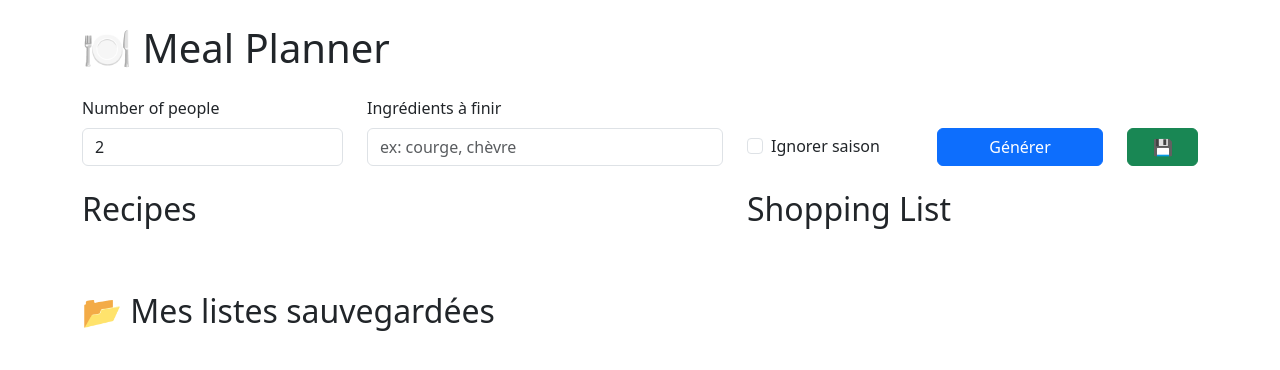
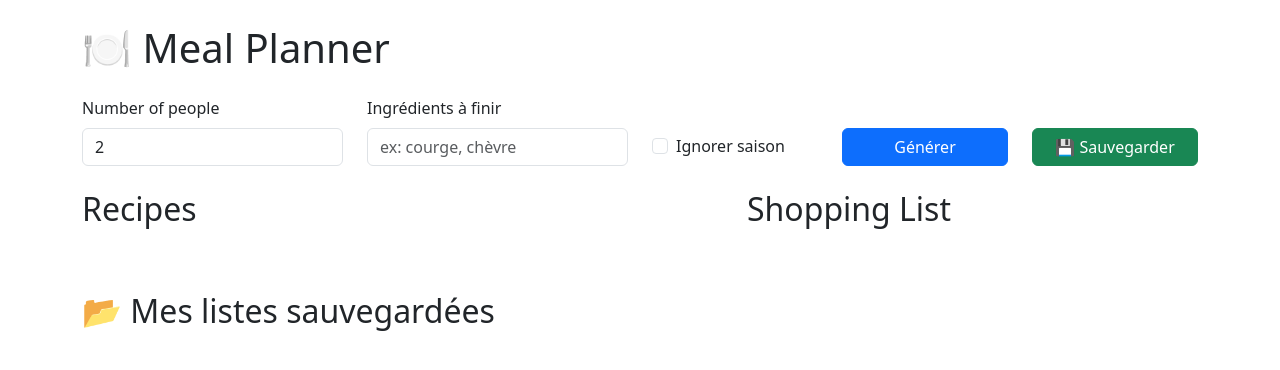
Before and after one commit to beussey/Meal-Planner, a website: page public/index.html in a window 1280 px wide. Drawn offline with nearby package versions, Linux system fonts and the light colour scheme; no server answers.

Commit message:
Update index.html

```diff
--- a/public/index.html
+++ b/public/index.html
@@ -47,27 +47,21 @@
     <label class="form-label">Number of people</label>
     <input type="number" id="people" value="2" min="1" class="form-control" />
   </div>
-  <div class="col-md-4">
+  <div class="col-md-3">
     <label class="form-label">Ingrédients à finir</label>
     <input type="text" id="ingredientsToUse" class="form-control" placeholder="ex: courge, chèvre">
   </div>
   <div class="col-md-2">
     <div class="form-check mb-2">
       <input class="form-check-input" type="checkbox" id="ignoreSeason">
-      <label class="form-check-label" for="ignoreSeason">
-        Ignorer saison
-      </label>
+      <label class="form-check-label" for="ignoreSeason">Ignorer saison</label>
     </div>
   </div>
   <div class="col-md-2">
-    <button onclick="generateWeek()" class="btn btn-primary w-100">
-      Générer
-    </button>
+    <button onclick="generateWeek()" class="btn btn-primary w-100">Générer</button>
   </div>
-  <div class="col-md-1">
-    <button onclick="saveSelectedRecipes()" class="btn btn-success w-100">
-      💾
-    </button>
+  <div class="col-md-2">
+    <button onclick="saveSelectedRecipes()" class="btn btn-success w-100">💾 Sauvegarder</button>
   </div>
 </div>
 <div class="row">
```
